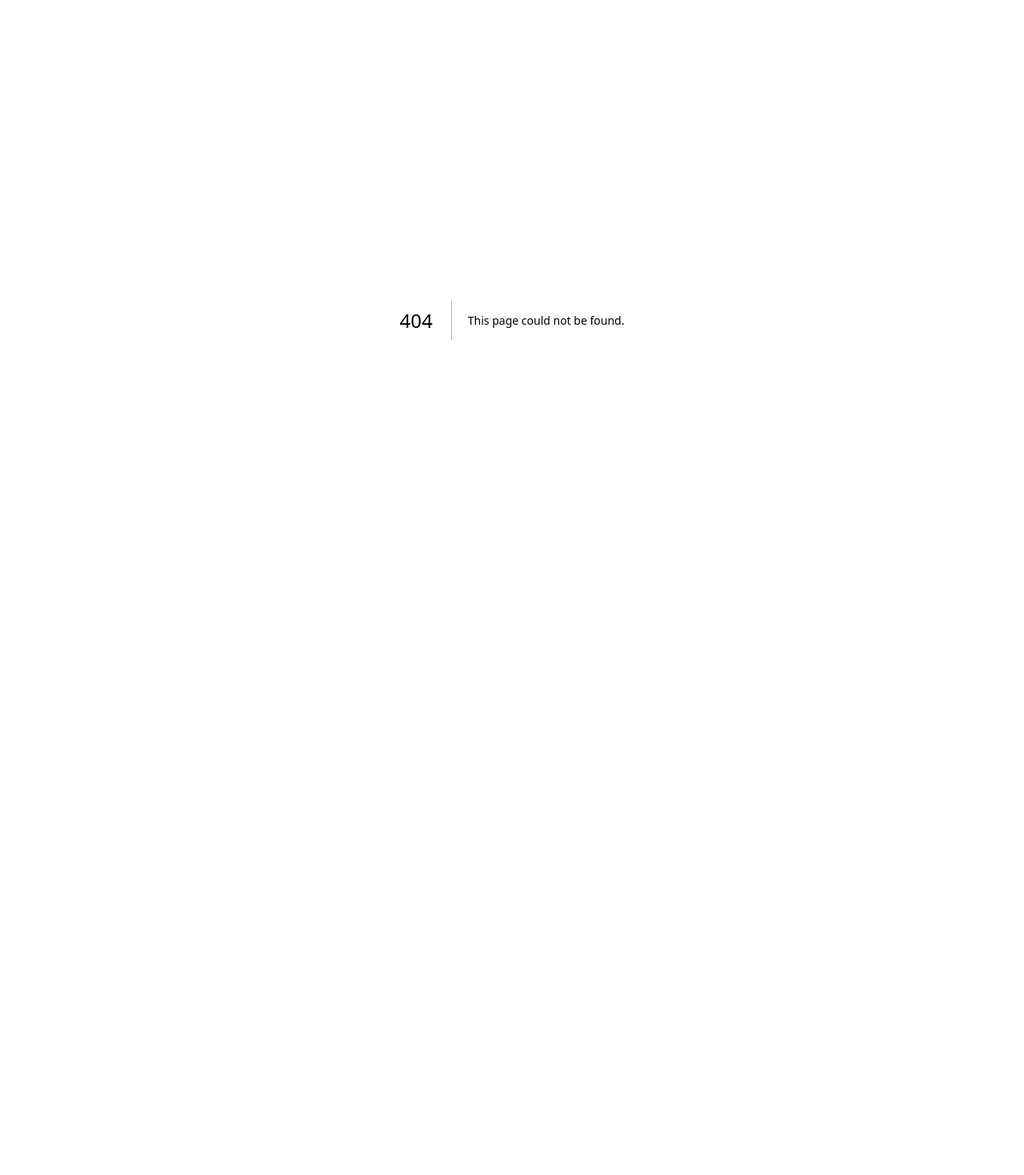
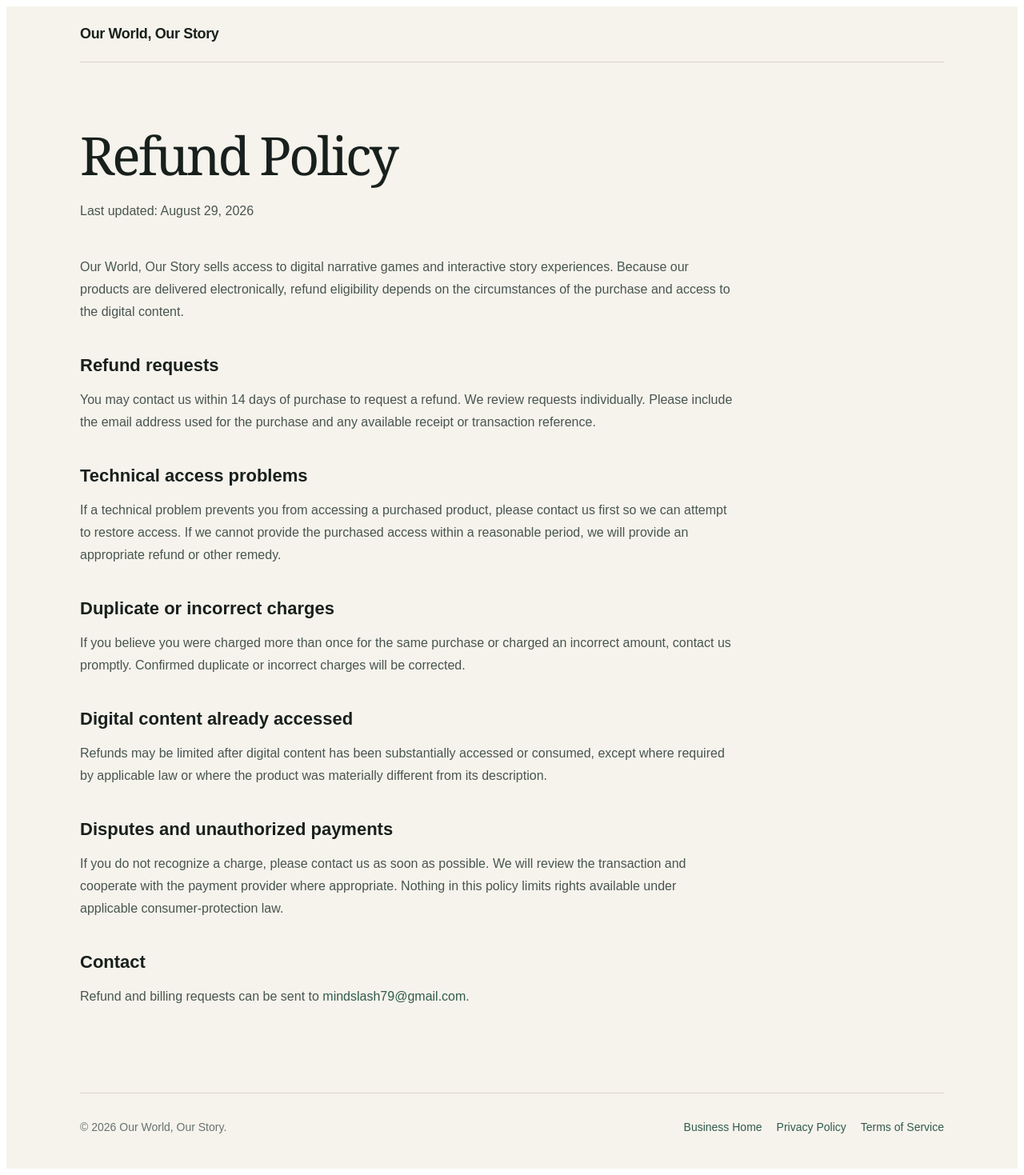
Before and after one commit to mindslash79/allstorymap, a Next.js app: page /business/refund in a window 1280 px wide. Before the commit this address had no page. Shown: the whole page at 80% size. Before the commit the page ends 800 px from the top, so only its background shows below. Built offline with nearby package versions, Linux system fonts and the light colour scheme.

Commit message:
Add refund policy

```diff
--- /dev/null
+++ b/src/app/business/refund/page.tsx
@@ -0,0 +1,87 @@
+import type { Metadata } from "next";
+import Link from "next/link";
+import styles from "../business.module.css";
+
+export const metadata: Metadata = {
+  title: "Refund Policy | Our World, Our Story",
+};
+
+export default function RefundPolicyPage() {
+  return (
+    <main className={styles.policyPage}>
+      <div className={styles.shell}>
+        <header className={styles.policyHeader}>
+          <Link className={styles.brand} href="/business">
+            Our World, Our Story
+          </Link>
+        </header>
+
+        <article className={styles.policyContent}>
+          <h1>Refund Policy</h1>
+          <p className={styles.updated}>Last updated: August 29, 2026</p>
+
+          <p>
+            Our World, Our Story sells access to digital narrative games and
+            interactive story experiences. Because our products are delivered
+            electronically, refund eligibility depends on the circumstances of
+            the purchase and access to the digital content.
+          </p>
+
+          <h2>Refund requests</h2>
+          <p>
+            You may contact us within 14 days of purchase to request a refund. We
+            review requests individually. Please include the email address used for
+            the purchase and any available receipt or transaction reference.
+          </p>
+
+          <h2>Technical access problems</h2>
+          <p>
+            If a technical problem prevents you from accessing a purchased product,
+            please contact us first so we can attempt to restore access. If we cannot
+            provide the purchased access within a reasonable period, we will provide
+            an appropriate refund or other remedy.
+          </p>
+
+          <h2>Duplicate or incorrect charges</h2>
+          <p>
+            If you believe you were charged more than once for the same purchase or
+            charged an incorrect amount, contact us promptly. Confirmed duplicate or
+            incorrect charges will be corrected.
+          </p>
+
+          <h2>Digital content already accessed</h2>
+          <p>
+            Refunds may be limited after digital content has been substantially
+            accessed or consumed, except where required by applicable law or where
+            the product was materially different from its description.
+          </p>
+
+          <h2>Disputes and unauthorized payments</h2>
+          <p>
+            If you do not recognize a charge, please contact us as soon as possible.
+            We will review the transaction and cooperate with the payment provider
+            where appropriate. Nothing in this policy limits rights available under
+            applicable consumer-protection law.
+          </p>
+
+          <h2>Contact</h2>
+          <p>
+            Refund and billing requests can be sent to{" "}
+            <a className={styles.inlineLink} href="mailto:mindslash79@gmail.com">
+              mindslash79@gmail.com
+            </a>.
+          </p>
+        </article>
+
+        <footer className={styles.footer}>
+          <span>© 2026 Our World, Our Story.</span>
+          <div className={styles.footerLinks}>
+            <Link href="/business">Business Home</Link>
+            <Link href="/business/privacy">Privacy Policy</Link>
+            <Link href="/business/terms">Terms of Service</Link>
+          </div>
+        </footer>
+      </div>
+    </main>
+  );
+}
```
